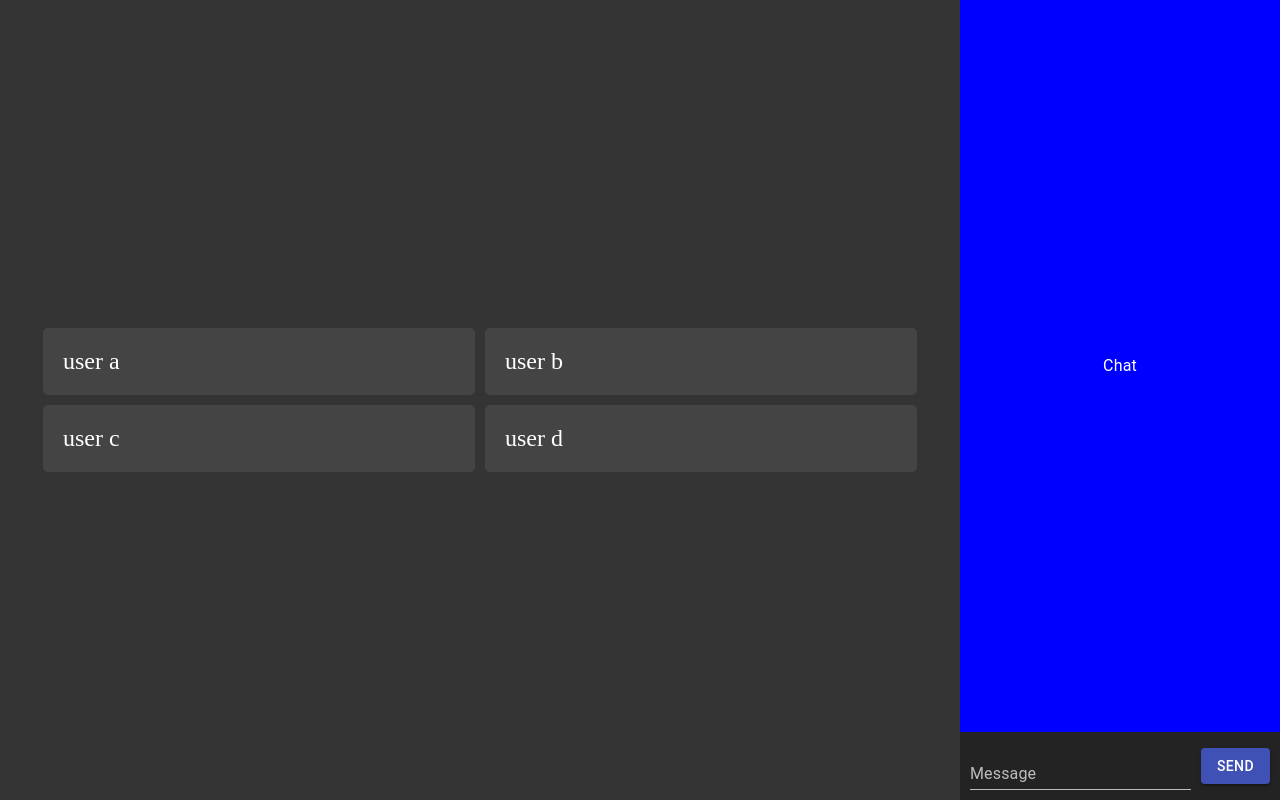
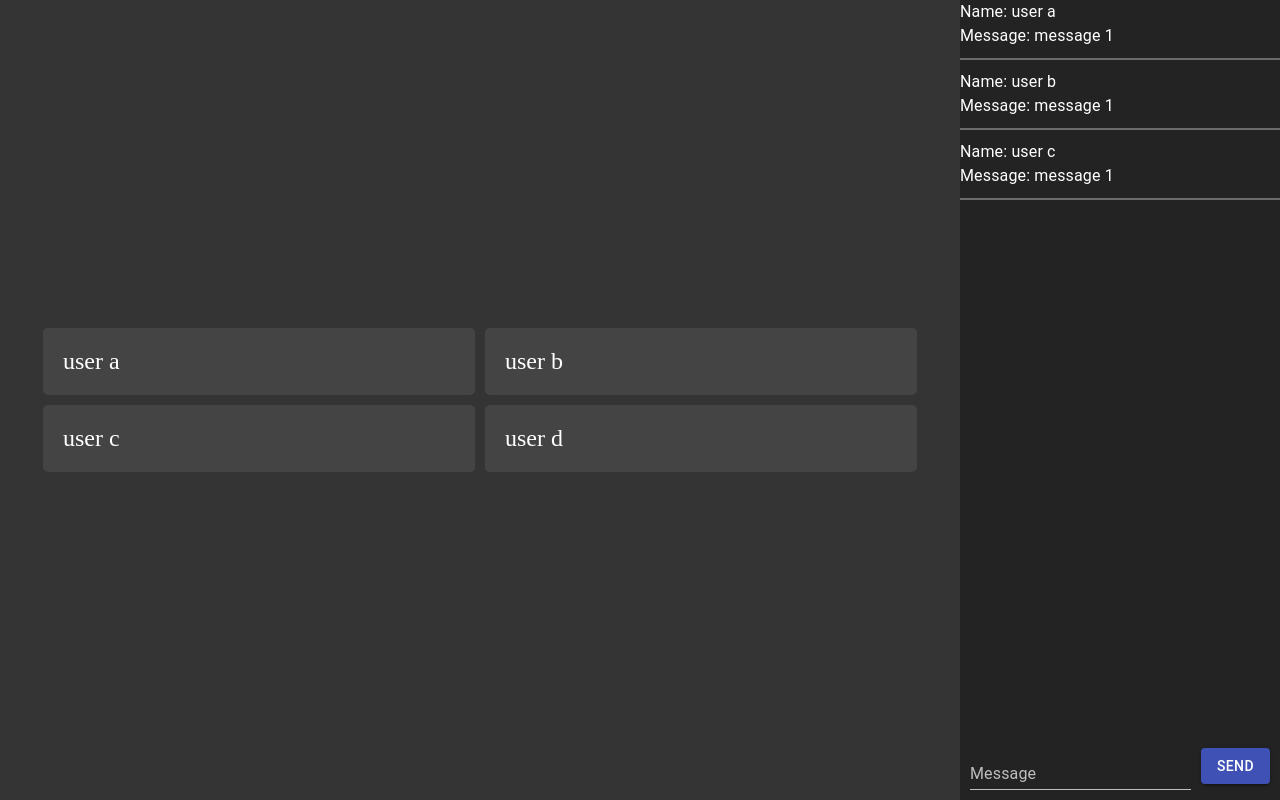
Before and after one commit to rdeepak2002/web-video-chat, a React (Create React App) app in the folder web-app/: page /meet in a window 1280 px wide. Built offline with nearby package versions, Linux system fonts and the light colour scheme.

Commit message:
created mockup for chat messages

```diff
--- a/web-app/src/component/HomePage/index.jsx
+++ b/web-app/src/component/HomePage/index.jsx
@@ -38,6 +38,7 @@ const HomePage = () => {
         return userName.trim().length > 0 && roomCode.trim().length > 0;
     }
 
+    // render the page
     return (
         // Container for this page
         <Box
--- a/web-app/src/component/VideoChatPage/index.jsx
+++ b/web-app/src/component/VideoChatPage/index.jsx
@@ -4,6 +4,9 @@ import {useLocation, useNavigate} from "react-router-dom";
 import qs from "qs";
 import {k_video_chat_route} from "../../App";
 import {k_name_search_param, k_room_code_search_param} from "../HomePage";
+
+// keep track of possible status for clients
+const k_connected_status = "connected";
 
 // video chatting page
 const VideoChatPage = () => {
@@ -12,22 +15,45 @@ const VideoChatPage = () => {
     const [roomCode, setRoomCode] = useState('');
 
     // keep track of video clients
-    const [clients, setClients] = useState([
+    const [clients, setClients] = useState({
+            'id1': {
+                socketId: 'id1',
+                name: 'user a',
+                status: k_connected_status
+            },
+            'id2': {
+                socketId: 'id2',
+                name: 'user b',
+                status: k_connected_status
+            },
+            'id3': {
+                socketId: 'id3',
+                name: 'user c',
+                status: k_connected_status
+            },
+            'id4': {
+                socketId: 'id4',
+                name: 'user d',
+                status: k_connected_status
+            },
+    });
+
+    // keep track of chat messages
+    const [chatMessages, setChatMessages] = useState([
         {
+            guid: 'guid1',
             socketId: 'id1',
-            name: 'user a'
+            message: 'message 1'
         },
         {
+            guid: 'guid2',
             socketId: 'id2',
-            name: 'user b'
+            message: 'message 1'
         },
         {
+            guid: 'guid3',
             socketId: 'id3',
-            name: 'user c'
-        },
-        {
-            socketId: 'id3',
-            name: 'user d'
+            message: 'message 1'
         },
     ]);
 
@@ -64,6 +90,7 @@ const VideoChatPage = () => {
         setRoomCode(roomCodeFromSearch);
     }, [search]);
 
+    // render the page
     return (
         <Box
             sx={{
@@ -84,6 +111,15 @@ const VideoChatPage = () => {
                 width: '100%',
                 height: '100%'
             }}>
+                <VideoFeeds clients={clients} />
+                <Chat clients={clients} chatMessages={chatMessages} />
+            </Grid>
+        </Box>
+    );
+}
+
+const VideoFeeds = (props) => {
+    return(
         <Grid item xs={9}>
             <Box
                 sx={{
@@ -99,15 +135,24 @@ const VideoChatPage = () => {
             >
                 <div className="video-feeds-wrapper">
                     {
-                                clients.map((client) => {
+                        Object.keys(props.clients).map((clientId) => {
+                            const client = props.clients[clientId];
+
+                            if(client.status === k_connected_status) {
                                 return (
-                                        <div key={client.socketId} className="video-feed">{client.name}</div>
+                                    <div key={clientId} className="video-feed">{client.name}</div>
                                 );
+                            }
                         })
                     }
                 </div>
             </Box>
         </Grid>
+    );
+}
+
+const Chat = (props) => {
+    return(
         <Grid item xs={3}>
             <Box
                 sx={{
@@ -121,20 +166,58 @@ const VideoChatPage = () => {
                     color: 'text.primary'
                 }}
             >
+                {/*List of messages*/}
                 <Box
                     sx={{
                         display: 'flex',
                         flexDirection: 'column',
-                                alignItems: 'center',
-                                justifyContent: 'center',
+                        alignItems: 'flex-start',
+                        justifyContent: 'flex-start',
                         flexGrow: 1,
                         width: '100%',
-                                bgcolor: 'blue',
-                                color: 'text.primary'
+                        color: 'text.primary',
                     }}
                 >
-                            <Typography>Chat</Typography>
+                    <Box
+                        sx={{
+                            display: 'flex',
+                            flexDirection: 'column',
+                            alignItems: 'flex-start',
+                            justifyContent: 'flex-start',
+                            flexGrow: 1,
+                            width: '100%',
+                            color: 'text.primary',
+                            // padding: '20px'
+                        }}
+                    >
+                        {
+                            props.chatMessages.map((chatMessage) => {
+                                const client = props.clients[chatMessage.socketId]
+
+                                return (
+                                    <Box
+                                        key={chatMessage.guid}
+                                        sx={{
+                                            width: '100%',
+                                        }}
+                                    >
+                                        <Typography>Name: {client.name}</Typography>
+                                        <Typography>Message: {chatMessage.message}</Typography>
+                                        {/*grey horizontal line*/}
+                                        <Box sx={{
+                                            marginTop: '10px',
+                                            marginBottom: '10px',
+                                            width: '100%',
+                                            height: '2px',
+                                            bgcolor: '#6b6b6b'
+                                        }}/>
                                     </Box>
+                                );
+                            })
+                        }
+                    </Box>
+                </Box>
+                {/*Input field form*/}
                 <FormGroup
                     sx={{
                         display: 'flex',
@@ -166,9 +249,8 @@ const VideoChatPage = () => {
                 </FormGroup>
             </Box>
         </Grid>
-            </Grid>
-        </Box>
     );
 }
 
+
 export default VideoChatPage;
```
Lines whose indentation alone changed are shown as unchanged.
